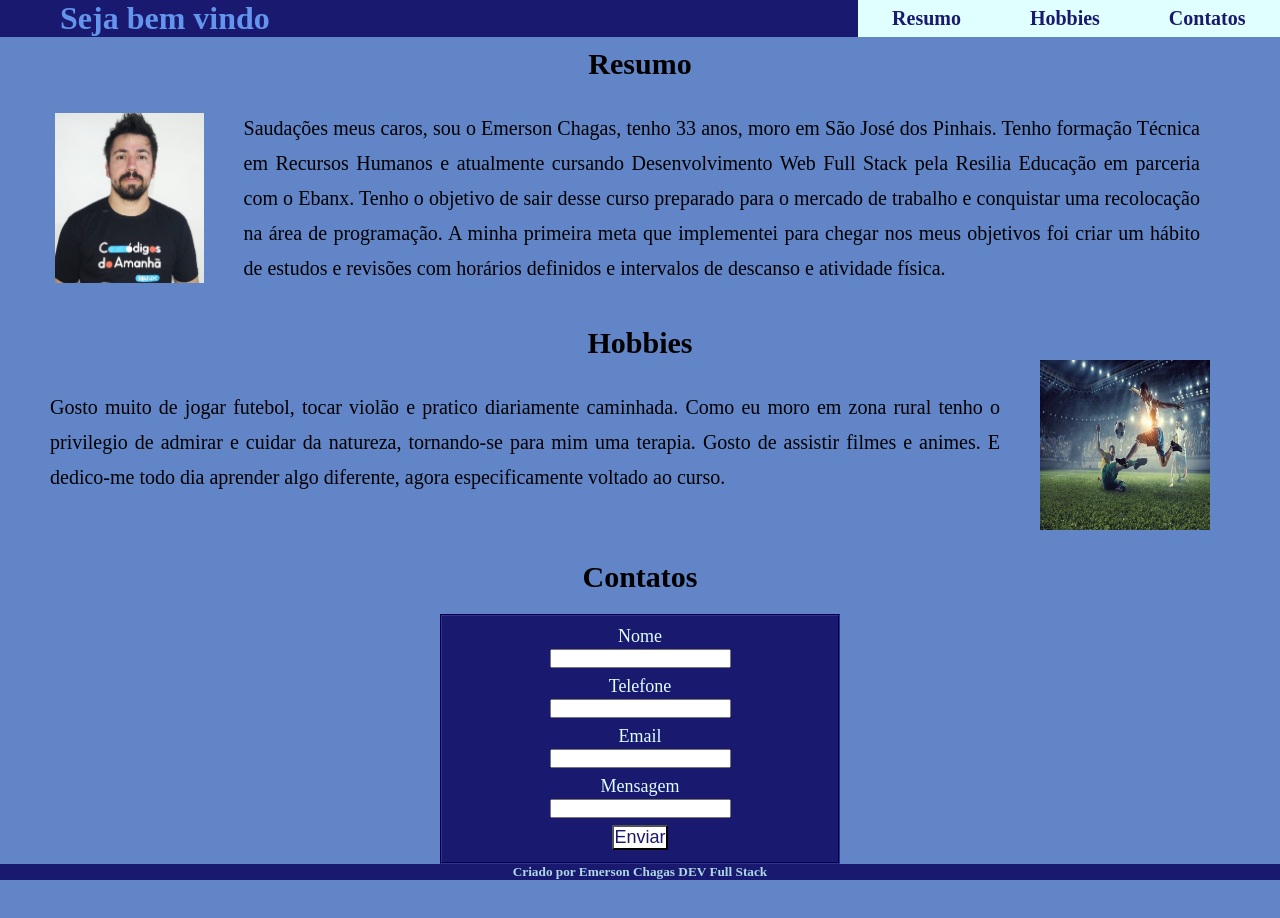
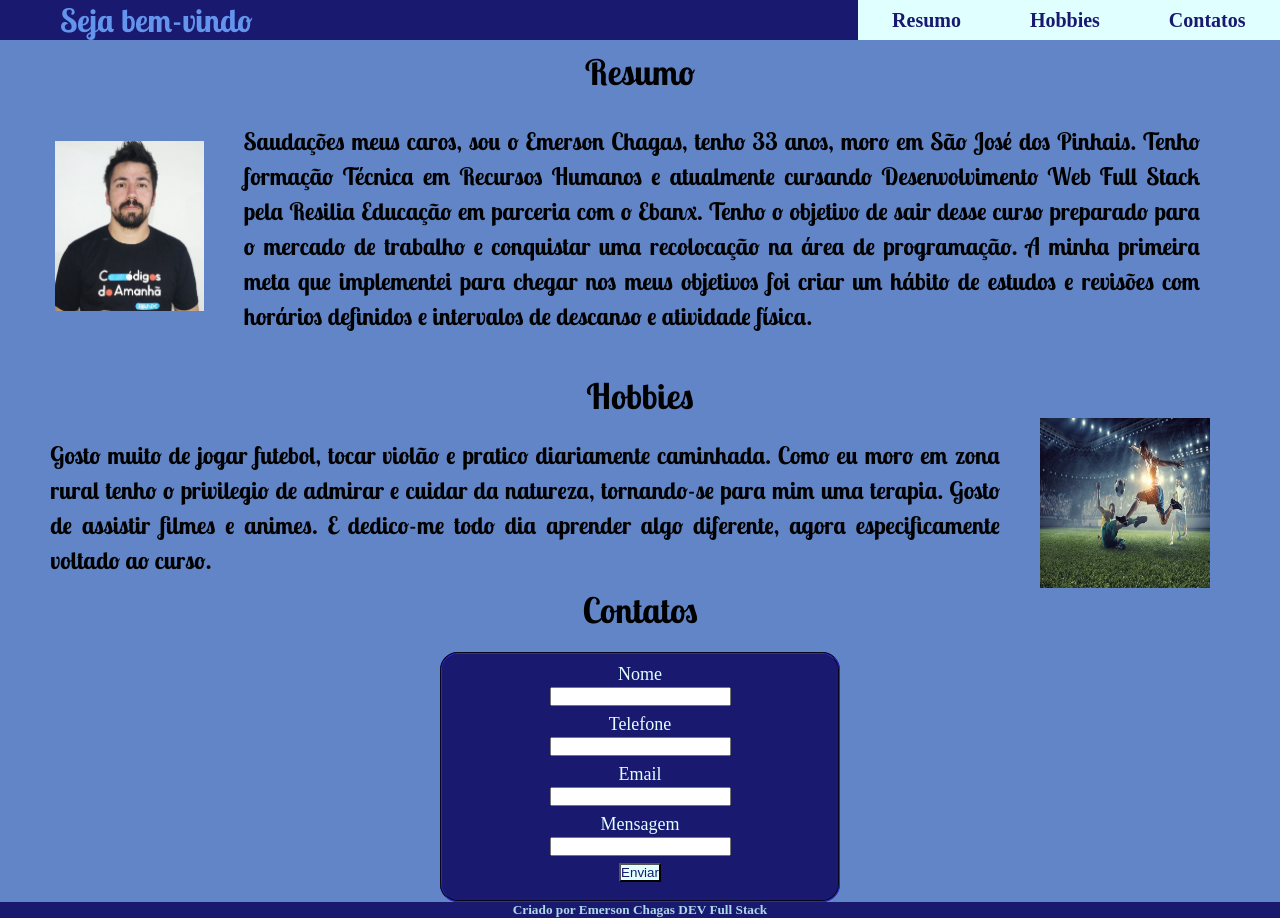
Before and after one commit to emerchagas/Projeto-Individual, a plain HTML site: page index.html in a window 1280 px wide. Before the commit the page ends 880 px from the top, so only its background shows below. Drawn offline with Linux system fonts and the light colour scheme.

Commit message:
fix: css atualizado

```diff
--- a/css/index.css
+++ /dev/null
@@ -1,147 +0,0 @@
-*{
-    margin:0;
-    padding: 0;
-    box-sizing: border-box;
-    }
-
-    /* cor do meu background */
-    body{
-        background-color: rgb(97, 133, 199);
-    }
-
-/* cabeçalho- header */
-    header{
-        background-color:midnightblue;
-        display: flex;
-        color: lightcyan;
-        justify-content: space-between;
-        height: 70%;
-    }
-    .links-header{
-        transform: scale(1.0);
-        color: midnightblue;
-     }
-
-     h1{
-        padding-left: 60px;
-    }
-    /* menu de interaçao do cabeçalho-header */
-    h1:hover{
-        transform: scale(1.0);
-        color: cornflowerblue;
-    }
-
-     a:hover{
-        transform: scale(1.0);
-        color: cornflowerblue;
-     }
-
-     a{
-        text-decoration: none;
-        font-size: 20px;
-        font-weight: 700;
-        color: midnightblue;
-    }
-
-    /* inicio propriedades navegaçao */
-
-    nav{
-        background-color: lightcyan;
-        display: flex;
-        align-items: center;
-        width: 33%;
-        justify-content: space-around;
-    }
-
-    /* fim das propriedades navegação */
-    /* fim do header */
-
-    /* primeira section */
-    #resumo{
-        display: flex;
-        flex-direction: row-reverse;
-        }
-
-    img{
-        width: 170px;
-        height: 170px;
-        margin: 32px 20px 0px 55px;
-
-     }
-
-     p{
-        margin: 30px 80px 30px 20px;
-        font-size: 20px;
-        line-height: 35px;
-        text-align: justify;
-
-
-     }
-     /* fim da primeira section */
-
-    /* caracteristicas dos tags do h2,h3,*/
-
-     h2,h3,h4{
-    text-align: center;
-    font-size: 30px;
-    margin-top: 10px;
-    color: black;
-     }
-
-         /* segunda section */
-     #hobbies{
-        display: flex;
-        flex-direction: row;
-     }
-
-     .paragrafohobbies{
-        margin: 30px 10px 30px 50px;
-     }
-
-     .fotodois{
-        margin: 0px 70px 20px 30px;
-     }
-           /*contatos  */
-
-
-     /* estrutura dos contatos */
-     fieldset{
-        background-color: midnightblue;
-        display: flex;
-        flex-direction: column;
-        align-items: center;
-        gap: 20px;
-        height:250px;
-        width: 400px;
-        margin-left:440px;
-        margin-top: 20px;
-        border-color: midnightblue;
-
-     }
-
-     label{
-        color: lightcyan;
-        font-size: large;
-        height: 20px;
-        width: 200px;
-        text-align: center;
-        margin-top: 10px;
-     }
-
-     .botao{
-
-        background-color: white;
-        font-size: large;
-        color: midnightblue;
-        margin-top: 7px;
-     }
-     .texto{
-        height: 50px;
-        width: 40px;
-     }
-
-     footer{
-        background-color:midnightblue;
-        color: lightblue;
-        text-align: center;
-     }
--- /dev/null
+++ b/css/style.css
@@ -0,0 +1,165 @@
+* {
+   margin: 0;
+   padding: 0;
+   box-sizing: border-box;
+}
+
+/* cor do meu background */
+body {
+   background-color: rgb(97, 133, 199);
+}
+
+/* cabeçalho- header */
+header {
+   background-color: midnightblue;
+   display: flex;
+   color: lightcyan;
+   justify-content: space-between;
+   height: 70%;
+}
+
+.links-header {
+   transform: scale(1.0);
+   color: midnightblue;
+}
+
+h1 {
+   padding-left: 60px;
+   font-family: 'Lobster Two';
+   f
+}
+
+/* menu de interaçao do cabeçalho-header */
+h1:hover {
+   transform: scale(1.0);
+   color: cornflowerblue;
+}
+
+a:hover {
+   transform: scale(1.0);
+   color: cornflowerblue;
+}
+
+a {
+   text-decoration: none;
+   font-size: 20px;
+   font-weight: 700;
+   color: midnightblue;
+}
+
+/* inicio propriedades navegaçao */
+
+nav {
+   background-color: lightcyan;
+   display: flex;
+   align-items: center;
+   width: 33%;
+   justify-content: space-around;
+}
+
+/* fim do header */
+
+/* primeira section */
+#resumo {
+   display: flex;
+   flex-direction: row-reverse;
+}
+
+img {
+   width: 170px;
+   height: 170px;
+   margin: 47px 20px 0px 55px;
+
+}
+
+p {
+   margin: 30px 80px 30px 20px;
+   font-size: 24px;
+   line-height: 35px;
+   text-align: justify;
+   font-family: 'Lobster Two';
+
+
+}
+
+/* fim da primeira section */
+
+/* caracteristicas dos tags do h2,h3,*/
+
+h2, h3 {
+   font-family: 'Lobster Two';
+   text-align: center;
+   font-size: 35px;
+   margin-top: 10px;
+   color: black;
+
+}
+
+/* segunda section */
+
+#hobbies {
+   display: flex;
+   flex-direction: row;
+}
+
+.paragrafohobbies {
+   margin: 20px 10px 0px 50px;
+}
+
+.fotodois {
+   margin: 0px 70px 0px 30px;
+}
+
+/*contatos  */
+h4 {
+   font-family: 'Lobster Two';
+   text-align: center;
+   font-size: 35px;
+   color: black;
+}
+
+/* estrutura dos contatos */
+fieldset {
+   background-color: midnightblue;
+   display: flex;
+   flex-direction: column;
+   align-items: center;
+   gap: 20px;
+   height: 250px;
+   width: 400px;
+   margin-left: 440px;
+   margin-top: 20px;
+   border-color: midnightblue;
+   border-radius: 18px;
+
+}
+
+label {
+   color: lightcyan;
+   font-size: large;
+   height: 20px;
+   width: 200px;
+   text-align: center;
+   margin-top: 10px;
+}
+
+.botao {
+   background-color: lightcyan;
+   font-size: 20px large;
+   color: midnightblue;
+   margin-top: 7px;
+}
+
+.texto {
+   height: 50px;
+   width: 20px;
+}
+
+/* rodapé */
+
+footer {
+   background-color: midnightblue;
+   color: lightblue;
+   text-align: center;
+}
+/* fim do css */
--- a/index.html
+++ b/index.html
@@ -6,8 +6,15 @@
     <meta charset="UTF-8">
     <meta http-equiv="X-UA-Compatible" content="IE=edge">
     <meta name="viewport" content="width=device-width, initial-scale=1.0">
-    <link rel="stylesheet" href="css/index.css">
+    <link rel="stylesheet" href="css/style.css">
+    <link rel="preconnect" href="https://fonts.googleapis.com">
+    <link rel="preconnect" href="https://fonts.gstatic.com" crossorigin>
+    <link
+        href="https://fonts.googleapis.com/css2?family=Anton&family=Indie+Flower&family=Lobster+Two:wght@700&family=Permanent+Marker&display=swap"
+        rel="stylesheet">
+
     <title>Projeto Individual do Emerson</title>
+
 </head>
 <!-- fim das informações gerais do meu site-->
 
@@ -17,12 +24,12 @@
     <!-- cabeçalho -->
     <header>
 
-        <h1> Seja bem vindo </h1>
+        <h1> Seja bem-vindo</h1>
         <!-- navegação do header -->
         <nav>
             <a class="links-header" href="#resumo">Resumo</a>
             <a class="links-header" href="#hobbies">Hobbies</a>
-            <a class="links-header" href="#contatos">Contatos</a>
+            <a class="links-header" href="#formulario">Contatos</a>
         </nav>
 
         <!-- fim da navegação -->
@@ -31,12 +38,12 @@
 
     <!-- fim do header -->
 
-    <!-- inicio do corpo -->
+    <!-- inicio do conteúdo principal -->
 
     <main>
         <h2>Resumo</h2>
 
-        <!-- primeira seção -->
+        <!-- primeira section -->
 
         <section id="resumo">
 
@@ -52,7 +59,7 @@
 
         </section>
 
-        <!-- fim da priemira section -->
+        <!-- fim da primeira section -->
 
         <h3>Hobbies</h3>
 
@@ -73,10 +80,10 @@
 
         <!-- formulario contatos -->
 
-        <form>
-
+        <section id="formulario">
 
             <h4>Contatos</h4>
+            <form>
 
                 <fieldset>
                     <label>Nome <input type="name"> </label>
@@ -84,11 +91,11 @@
                     <label>Email <input type="email"></label>
                     <label>Mensagem <input type="texto"><button class="botao">Enviar</button></label>
 
-               </fieldset>
+                </fieldset>
 
+            </form>
 
-
-        </form>
+        </section>
         <!-- fim do formulario -->
 
     </main>
```
